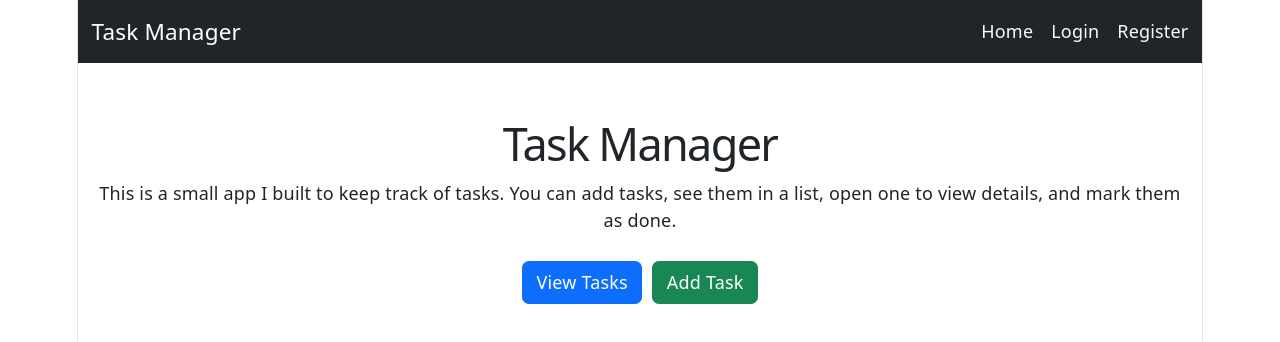
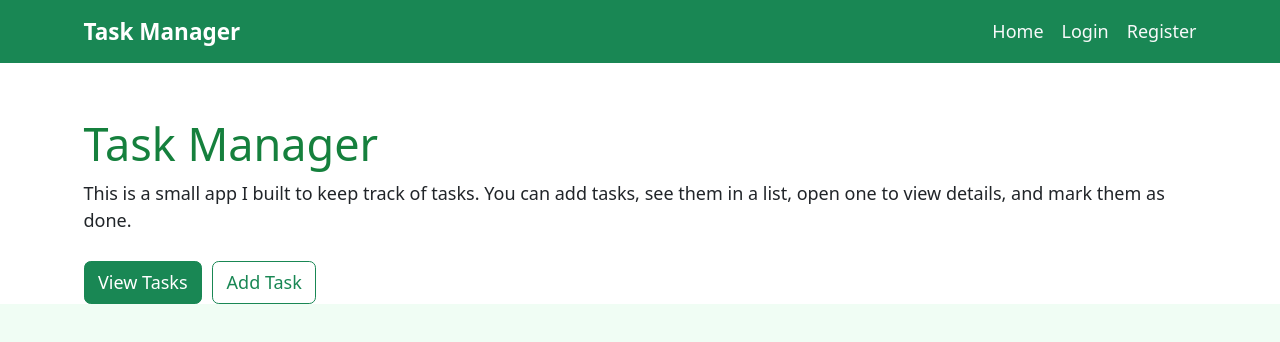
Before and after one commit to crazykelt75-eng/task-manager-frontend, a React (Vite) app: page / in a window 1280 px wide. Shown: the top 342 px of the page. Built offline with nearby package versions, Linux system fonts and the light colour scheme.

Commit message:
change color theme to green

```diff
--- a/src/components/Navbar.jsx
+++ b/src/components/Navbar.jsx
@@ -1,16 +1,16 @@
 import { Link } from "react-router-dom";
 
-// show different links if user is logged in or not
+// shows different links depending on if you're logged in or not
 function Navbar({ user, logout }) {
   return (
-    <nav className="navbar navbar-expand-lg navbar-dark bg-dark">
+    <nav className="navbar navbar-expand-lg navbar-dark bg-success">
       <div className="container">
-        <Link className="navbar-brand" to="/">Task Manager</Link>
+        <Link className="navbar-brand fw-bold" to="/">Task Manager</Link>
         <div>
           <Link className="nav-link d-inline text-light me-3" to="/">Home</Link>
           {user ? (
             <>
-              <Link className="nav-link d-inline text-light me-3" to="/list">List</Link>
+              <Link className="nav-link d-inline text-light me-3" to="/list">My Tasks</Link>
               <Link className="nav-link d-inline text-light me-3" to="/add">Add Task</Link>
               <span className="text-light me-3">Hi, {user}</span>
               <button onClick={logout} className="btn btn-sm btn-outline-light">Logout</button>
--- a/src/index.css
+++ b/src/index.css
@@ -1,111 +1,58 @@
+/* override bootstrap primary color to green */
 :root {
-  --text: #6b6375;
-  --text-h: #08060d;
-  --bg: #fff;
-  --border: #e5e4e7;
-  --code-bg: #f4f3ec;
-  --accent: #aa3bff;
-  --accent-bg: rgba(170, 59, 255, 0.1);
-  --accent-border: rgba(170, 59, 255, 0.5);
-  --social-bg: rgba(244, 243, 236, 0.5);
-  --shadow:
-    rgba(0, 0, 0, 0.1) 0 10px 15px -3px, rgba(0, 0, 0, 0.05) 0 4px 6px -2px;
+  --bs-primary: #16a34a;
+  --bs-primary-rgb: 22, 163, 74;
+  --bs-link-color: #16a34a;
+  --bs-link-hover-color: #15803d;
+
+  --text: #374151;
+  --text-h: #111827;
+  --bg: #f0fdf4;
+  --border: #bbf7d0;
+  --accent: #16a34a;
+  --accent-bg: rgba(22, 163, 74, 0.1);
+  --accent-border: rgba(22, 163, 74, 0.5);
 
   --sans: system-ui, 'Segoe UI', Roboto, sans-serif;
-  --heading: system-ui, 'Segoe UI', Roboto, sans-serif;
-  --mono: ui-monospace, Consolas, monospace;
-
   font: 18px/145% var(--sans);
-  letter-spacing: 0.18px;
-  color-scheme: light dark;
   color: var(--text);
   background: var(--bg);
-  font-synthesis: none;
-  text-rendering: optimizeLegibility;
   -webkit-font-smoothing: antialiased;
-  -moz-osx-font-smoothing: grayscale;
-
-  @media (max-width: 1024px) {
-    font-size: 16px;
-  }
-}
-
-@media (prefers-color-scheme: dark) {
-  :root {
-    --text: #9ca3af;
-    --text-h: #f3f4f6;
-    --bg: #16171d;
-    --border: #2e303a;
-    --code-bg: #1f2028;
-    --accent: #c084fc;
-    --accent-bg: rgba(192, 132, 252, 0.15);
-    --accent-border: rgba(192, 132, 252, 0.5);
-    --social-bg: rgba(47, 48, 58, 0.5);
-    --shadow:
-      rgba(0, 0, 0, 0.4) 0 10px 15px -3px, rgba(0, 0, 0, 0.25) 0 4px 6px -2px;
-  }
-
-  #social .button-icon {
-    filter: invert(1) brightness(2);
-  }
 }
 
 body {
   margin: 0;
+  background-color: #f0fdf4;
 }
 
-#root {
-  width: 1126px;
-  max-width: 100%;
-  margin: 0 auto;
-  text-align: center;
-  border-inline: 1px solid var(--border);
-  min-height: 100svh;
-  display: flex;
-  flex-direction: column;
-  box-sizing: border-box;
+/* make cards have a slight green tint on border */
+.card {
+  border-color: #bbf7d0 !important;
+  box-shadow: 0 1px 4px rgba(22, 163, 74, 0.08);
 }
 
-h1,
-h2 {
-  font-family: var(--heading);
-  font-weight: 500;
-  color: var(--text-h);
+/* green focus ring on form inputs */
+.form-control:focus {
+  border-color: #16a34a;
+  box-shadow: 0 0 0 0.2rem rgba(22, 163, 74, 0.25);
 }
 
-h1 {
-  font-size: 56px;
-  letter-spacing: -1.68px;
-  margin: 32px 0;
-  @media (max-width: 1024px) {
-    font-size: 36px;
-    margin: 20px 0;
-  }
-}
-h2 {
-  font-size: 24px;
-  line-height: 118%;
-  letter-spacing: -0.24px;
-  margin: 0 0 8px;
-  @media (max-width: 1024px) {
-    font-size: 20px;
-  }
-}
-p {
-  margin: 0;
+/* fix btn-primary since bootstrap doesnt use css vars for bg in some versions */
+.btn-primary {
+  background-color: #16a34a !important;
+  border-color: #15803d !important;
+  color: #fff !important;
 }
 
-code,
-.counter {
-  font-family: var(--mono);
-  display: inline-flex;
-  border-radius: 4px;
-  color: var(--text-h);
+.btn-primary:hover {
+  background-color: #15803d !important;
+  border-color: #166534 !important;
 }
 
-code {
-  font-size: 15px;
-  line-height: 135%;
-  padding: 4px 8px;
-  background: var(--code-bg);
+a {
+  color: #16a34a;
 }
+
+a:hover {
+  color: #15803d;
+}
--- a/src/pages/AddTask.jsx
+++ b/src/pages/AddTask.jsx
@@ -30,7 +30,7 @@ function AddTask() {
 
   return (
     <div className="container mt-4">
-      <h1>Add a New Task</h1>
+      <h1 style={{ color: "#15803d" }}>Add a New Task</h1>
 
       <form onSubmit={submitTask} className="mt-3">
         <div className="mb-3">
@@ -55,7 +55,7 @@ function AddTask() {
 
         {error && <p style={{ color: "red" }}>{error}</p>}
 
-        <button type="submit" className="btn btn-primary">Save Task</button>
+        <button type="submit" className="btn btn-success">Save Task</button>
       </form>
     </div>
   );
--- a/src/pages/Details.jsx
+++ b/src/pages/Details.jsx
@@ -65,14 +65,14 @@ function Details() {
       <div className="container mt-4">
         <h1>Task not found</h1>
         {error && <p style={{ color: "red" }}>{error}</p>}
-        <Link to="/list" className="btn btn-secondary mt-3">Back to list</Link>
+        <Link to="/list" className="btn btn-outline-success mt-3">Back to list</Link>
       </div>
     );
   }
 
   return (
     <div className="container mt-4">
-      <h1>Task Details</h1>
+      <h1 style={{ color: "#15803d" }}>Task Details</h1>
       {error && <p style={{ color: "red" }}>{error}</p>}
 
       <div className="card mt-3">
@@ -98,7 +98,7 @@ function Details() {
                 ></textarea>
               </div>
               <button onClick={saveChanges} className="btn btn-success me-2">Save</button>
-              <button onClick={() => setEditing(false)} className="btn btn-secondary">Cancel</button>
+              <button onClick={() => setEditing(false)} className="btn btn-outline-secondary">Cancel</button>
             </div>
           ) : (
             <div>
@@ -110,14 +110,14 @@ function Details() {
                 <strong>Status: </strong>
                 {task.done ? "Completed" : "Not done yet"}
               </p>
-              <button onClick={startEditing} className="btn btn-warning me-2">Edit</button>
-              <button onClick={removeTask} className="btn btn-danger">Delete</button>
+              <button onClick={startEditing} className="btn btn-outline-success me-2">Edit</button>
+              <button onClick={removeTask} className="btn btn-outline-danger">Delete</button>
             </div>
           )}
         </div>
       </div>
 
-      <Link to="/list" className="btn btn-secondary mt-3">Back to list</Link>
+      <Link to="/list" className="btn btn-outline-success mt-3">Back to list</Link>
     </div>
   );
 }
--- a/src/pages/Home.jsx
+++ b/src/pages/Home.jsx
@@ -1,15 +1,15 @@
 import { Link } from "react-router-dom";
 
-// home page - just a simple landing page with links to the main features
+// landing page, just a welcome screen basically
 export default function Home() {
   return (
     <div className="container mt-5">
-      <h1>Task Manager</h1>
+      <h1 style={{ color: "#15803d" }}>Task Manager</h1>
       <p>This is a small app I built to keep track of tasks. You can add tasks, see them in a list, open one to view details, and mark them as done.</p>
 
       <div className="mt-4">
-        <Link to="/list" className="btn btn-primary">View Tasks</Link>
-        <Link to="/add" className="btn btn-success" style={{ marginLeft: "10px" }}>Add Task</Link>
+        <Link to="/list" className="btn btn-success">View Tasks</Link>
+        <Link to="/add" className="btn btn-outline-success" style={{ marginLeft: "10px" }}>Add Task</Link>
       </div>
     </div>
   )
--- a/src/pages/Login.jsx
+++ b/src/pages/Login.jsx
@@ -41,7 +41,7 @@ function Login({ setUser }) {
 
   return (
     <div className="container mt-4" style={{ maxWidth: "400px" }}>
-      <h1>Login</h1>
+      <h1 style={{ color: "#15803d" }}>Login</h1>
       <form onSubmit={doLogin} className="mt-3">
         <div className="mb-3">
           <label className="form-label">Username</label>
@@ -62,7 +62,7 @@ function Login({ setUser }) {
           />
         </div>
         {error && <p style={{ color: "red" }}>{error}</p>}
-        <button type="submit" className="btn btn-primary">Login</button>
+        <button type="submit" className="btn btn-success">Login</button>
       </form>
       <p className="mt-3">
         No account? <Link to="/register">Register here</Link>
--- a/src/pages/Register.jsx
+++ b/src/pages/Register.jsx
@@ -44,7 +44,7 @@ function Register() {
 
   return (
     <div className="container mt-4" style={{ maxWidth: "400px" }}>
-      <h1>Register</h1>
+      <h1 style={{ color: "#15803d" }}>Register</h1>
       <form onSubmit={tryRegister} className="mt-3">
         <div className="mb-3">
           <label className="form-label">Username</label>
@@ -66,7 +66,7 @@ function Register() {
         </div>
         {error && <p style={{ color: "red" }}>{error}</p>}
         {success && <p style={{ color: "green" }}>{success}</p>}
-        <button type="submit" className="btn btn-primary">Create Account</button>
+        <button type="submit" className="btn btn-success">Create Account</button>
       </form>
       <p className="mt-3">
         Already have an account? <Link to="/login">Login here</Link>
```
Also changed, not shown: src/pages/List.jsx (+6 -7 lines).
